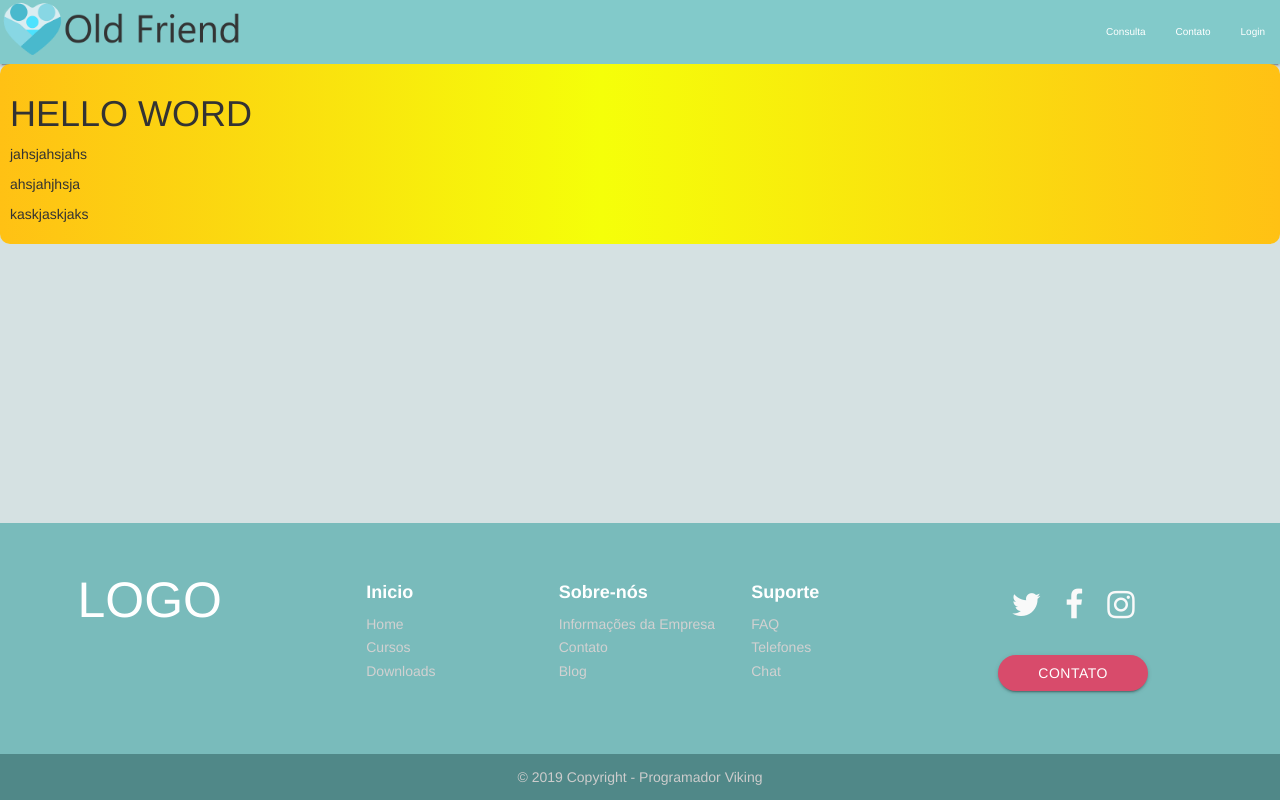
After one commit to Ricknsx/OLDFRIEND, a PHP site: page /view/contato.php in a window 1280 px wide. The commit adds this page. Run offline with PHP 8.4, Linux system fonts and the light colour scheme; some libraries are stand-ins or nearby versions.

Commit message:
criada a pagina contato.php e seu arquivo .css

```diff
--- /dev/null
+++ b/view/contato.php
@@ -0,0 +1,21 @@
+<!DOCTYPE html>
+
+<html lang="pt-br">
+<head>
+    <meta charset="UTF-8">
+    <meta name="viewport" content="width=device-width, initial-scale=1.0">
+    <link type="text/css" rel ="stylesheet" href="../css/contato.css"/>
+    <?php include("header.php")?>
+    <title>Contato Old friend</title>
+</head>
+<body>
+
+<h1>HELLO WORD</h1>
+<p>jahsjahsjahs
+</p>
+<p>ahsjahjhsja</p>
+<p>kaskjaskjaks</p>
+
+</body>
+<?php include("footer.php")?>
+</html>
--- a/view/header.php
+++ b/view/header.php
@@ -32,7 +32,7 @@
         </a>
         <ul class="right hide-on-med-and-down">
             <li><a href="#">Consulta</a></li>
-            <li><a href="#">Contato</a></li>
+            <li><a href="view/contato.php">Contato</a></li>
             <li><a href="#">Login</a></li>
         </ul>
         <ul class="side-nav" id="menu-mobile">
```
Also changed, not shown: css/contato.css (added).
